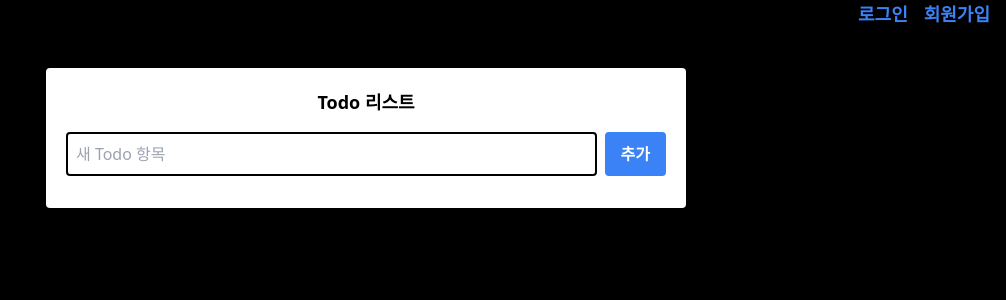
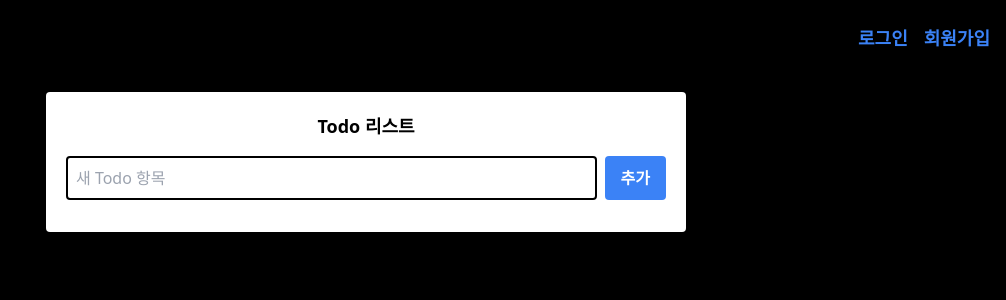
Before and after one commit to kkm4512/TodoList, a Nuxt app in the folder F/: page / in a window 1280 px wide. Shown: the top 300 px of the page, without its empty margins (274-1280 px from the left). Built offline with nearby package versions, Linux system fonts and the light colour scheme.

Commit message:
Update index.vue

```diff
--- a/F/pages/index.vue
+++ b/F/pages/index.vue
@@ -1,4 +1,7 @@
 <template>
+  <div>
+    gdgd
+  </div>
     <div class="flex justify-end" >
         <template v-if="accessToken">
             <div class="text-lg text-white font-semibold mr-3">
```
